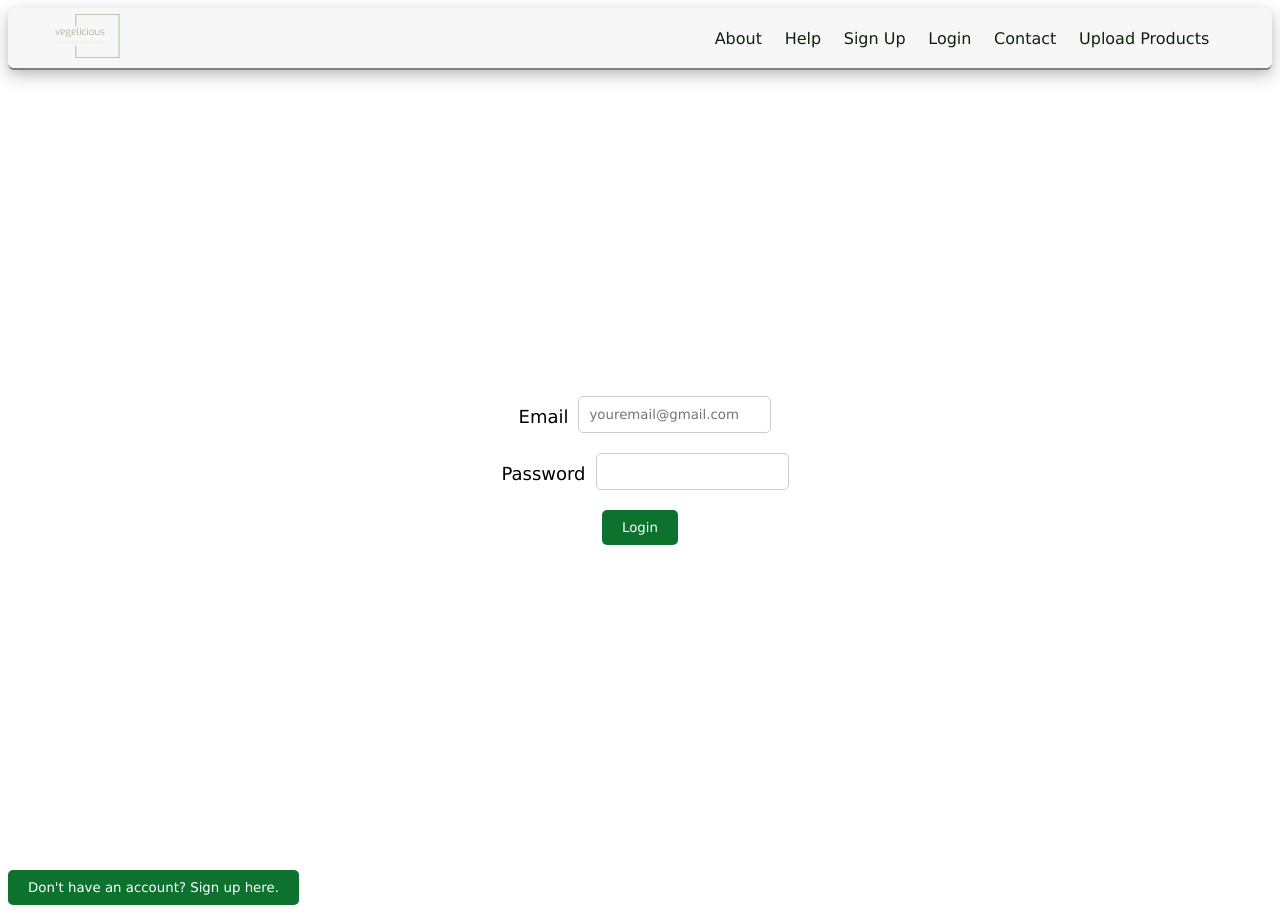
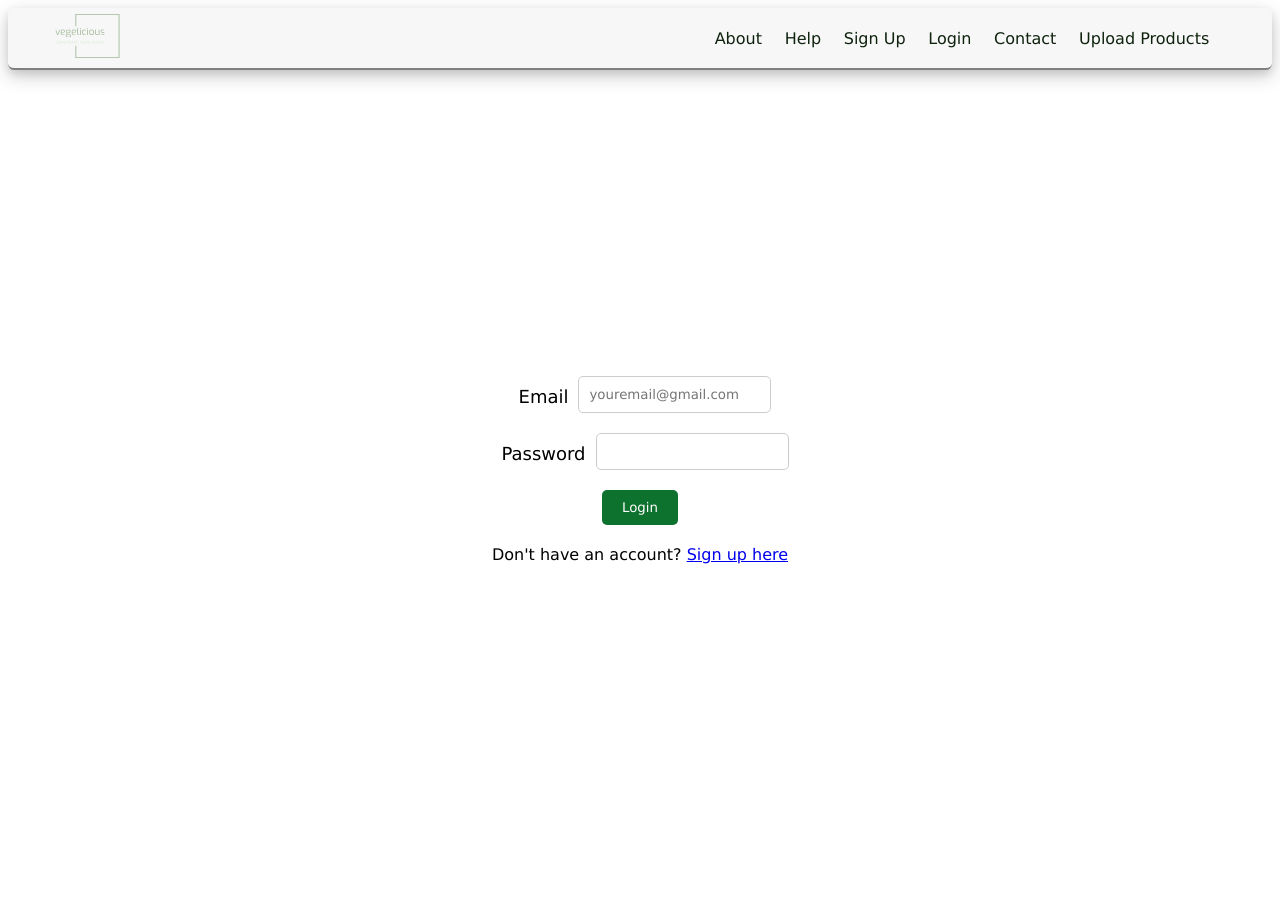
Before and after one commit to chingu-voyages/v46-tier3-team-33, a React (Vite) app in the folder frontend/: page /Login in a window 1280 px wide. After the commit the page ends 878 px from the top, so only its background shows below. Built offline with nearby package versions, Linux system fonts and the light colour scheme.

Commit message:
changed link to signUp in login to match singup comp- Becky

```diff
--- a/frontend/src/components/Pages/login/Login.tsx
+++ b/frontend/src/components/Pages/login/Login.tsx
@@ -22,7 +22,7 @@ const LoginForm: React.FC = () => {
     event.preventDefault();
 
 	try {
-		const response = await fetch('/your-backend-login-endpoint', {
+		const response = await fetch('http://localhost:8081/login', {
 		  method: 'POST',
 		  headers: {
 			'Content-Type': 'application/json',
@@ -47,6 +47,7 @@ const LoginForm: React.FC = () => {
 
   };
 
+
   return (
 	<>
     <form className='input_form' onSubmit={handleSubmit}>
@@ -63,9 +64,11 @@ const LoginForm: React.FC = () => {
 		<div className = 'form_row'>
 			<button type="submit">Login</button>
 		</div>
+
+		<span>Don't have an account? <a href="/signUp">Sign up here</a></span>
+
 	</form>
 
-	<button >Don't have an account? Sign up here.</button>
 	</>
   );
 };
--- a/frontend/src/components/Pages/login/login.css
+++ b/frontend/src/components/Pages/login/login.css
@@ -16,6 +16,7 @@ button {
     background-color: #0e722f;
     color: #fff;
     padding: 10px 20px;
+    margin-bottom: 20px;
     border-radius: 5px;
     border: none;
     cursor: pointer;
@@ -25,6 +26,7 @@ button {
 
 /* styling for forms */
 .input_form {
+
     display: flex;
     flex-direction: column;
     align-items: center;
```
